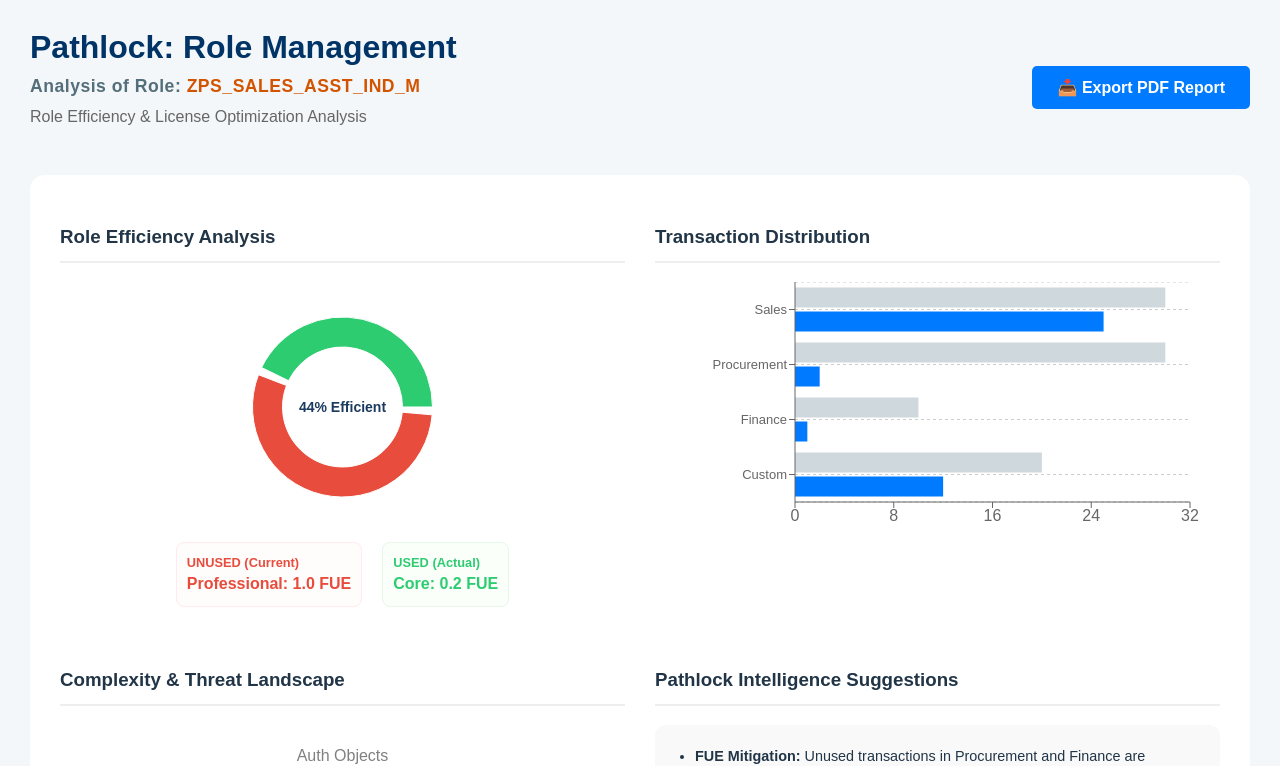
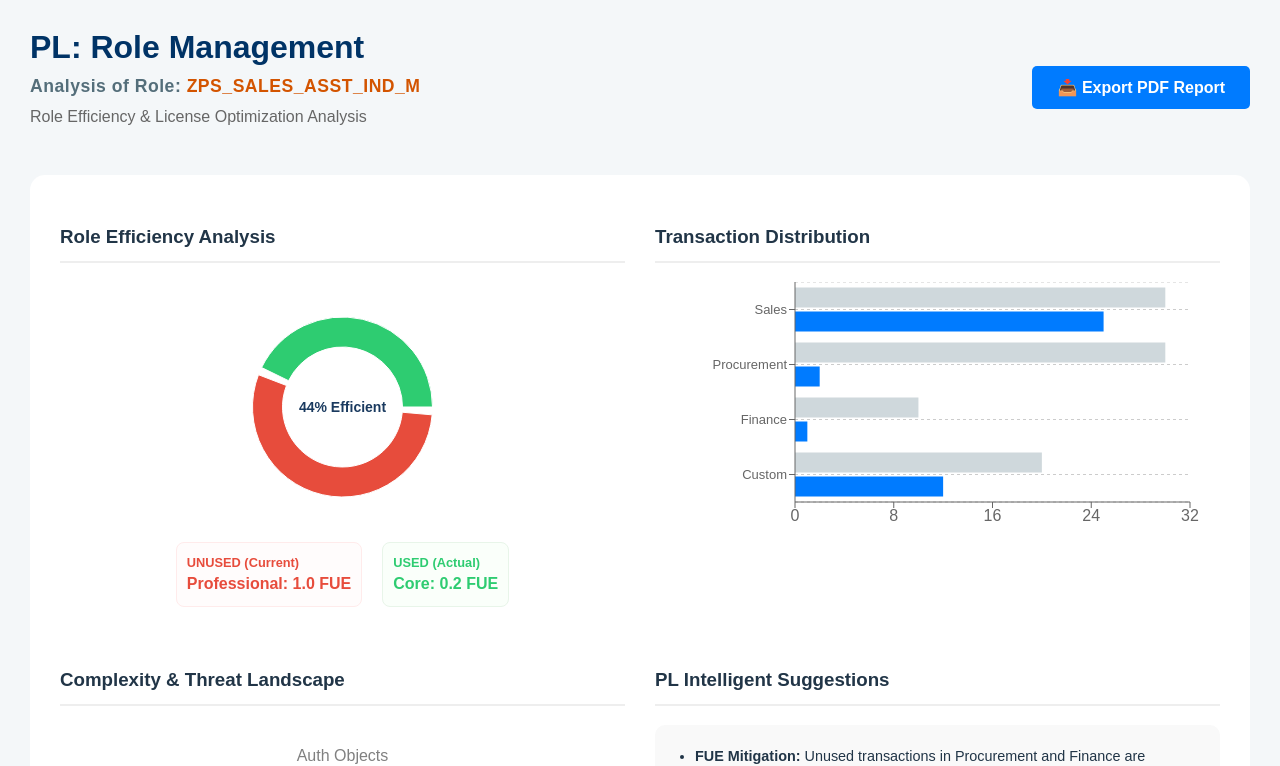
Before and after one commit to adityaxsingh-pixel/RM-Nexus_Integration, a React (Vite) app: page / in a window 1280 px wide. Shown: the top 766 px of the page. Built offline with nearby package versions, Linux system fonts and the light colour scheme.

Commit message:
Removed PL

```diff
--- a/src/AuditDashboard.jsx
+++ b/src/AuditDashboard.jsx
@@ -47,7 +47,7 @@
 
       <div style={{ display: 'flex', justifyContent: 'space-between', alignItems: 'center', maxWidth: '1300px', margin: '0 auto 30px auto' }}>
         <div>
-          <h1 style={{ color: '#003366', margin: 0, fontSize: '2rem' }}>Pathlock: Role Management</h1><div style={{ color: '#546e7a', fontWeight: 'bold', marginTop: '8px', fontSize: '1.1rem', letterSpacing: '0.5px' }}>
+          <h1 style={{ color: '#003366', margin: 0, fontSize: '2rem' }}>PL: Role Management</h1><div style={{ color: '#546e7a', fontWeight: 'bold', marginTop: '8px', fontSize: '1.1rem', letterSpacing: '0.5px' }}>
             Analysis of Role: <span style={{ color: '#d35400' }}>ZPS_SALES_ASST_IND_M</span>
           </div>
           <p style={{ color: '#666', marginTop: '5px' }}>Role Efficiency & License Optimization Analysis</p>
@@ -117,7 +117,7 @@
           </div>
 
           <div>
-            <h3 style={{ borderBottom: '2px solid #eee', paddingBottom: '10px' }}>Pathlock Intelligence Suggestions</h3>
+            <h3 style={{ borderBottom: '2px solid #eee', paddingBottom: '10px' }}>PL Intelligent Suggestions</h3>
             <div style={{ backgroundColor: '#f9f9f9', padding: '20px', borderRadius: '10px', fontSize: '0.9rem', lineHeight: '1.6' }}>
               <ul style={{ paddingLeft: '20px', margin: 0 }}>
                 <li><strong>FUE Mitigation:</strong> Unused transactions in Procurement and Finance are triggering the 1.0 FUE (Professional) weight. Removal enables 0.2 FUE (Core) classification.</li>
```
